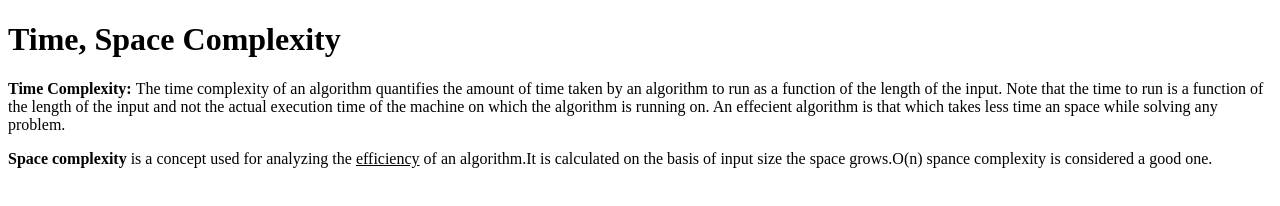
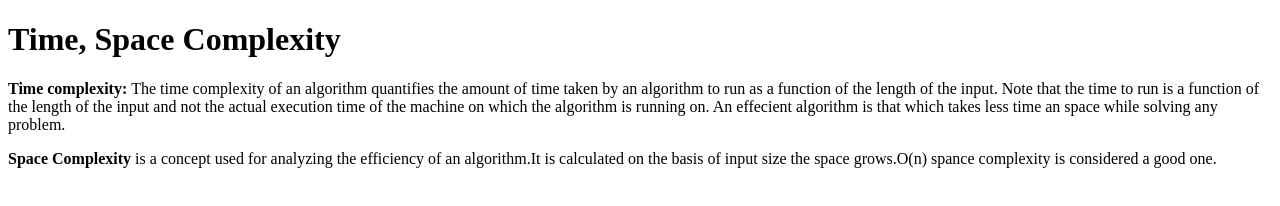
Before and after one commit to acciojob/time-and-space-complexity-saurabhvish93, a website: page main.html in a window 1280 px wide. Drawn offline with Linux system fonts and the light colour scheme.

Commit message:
created a submission

```diff
--- a/main.html
+++ b/main.html
@@ -9,9 +9,9 @@
 <body>
 	<!-- the entire body must be written by student -->
    <h1>Time, Space Complexity</h1>
-	<p><b>Time Complexity: </b>The time complexity of an algorithm quantifies the amount of time taken by an algorithm to run as a function of the length of the input. Note that the time to run is a function of the length of the input and not the actual execution time of the machine on which the algorithm is running on.
+	<p><b>Time complexity: </b>The time complexity of an algorithm quantifies the amount of time taken by an algorithm to run as a function of the length of the input. Note that the time to run is a function of the length of the input and not the actual execution time of the machine on which the algorithm is running on.
 	An effecient algorithm is that which takes less time an space while solving any problem.</p>
-	<p><b>Space complexity</b> is a concept used for analyzing the <u>efficiency</u> of an algorithm.It is calculated on the basis of input size the space grows.O(n) spance complexity is considered a good one.
+	<p><b>Space Complexity</b> is a concept used for analyzing the efficiency of an algorithm.It is calculated on the basis of input size the space grows.O(n) spance complexity is considered a good one.
 	</p>
 
 
```
